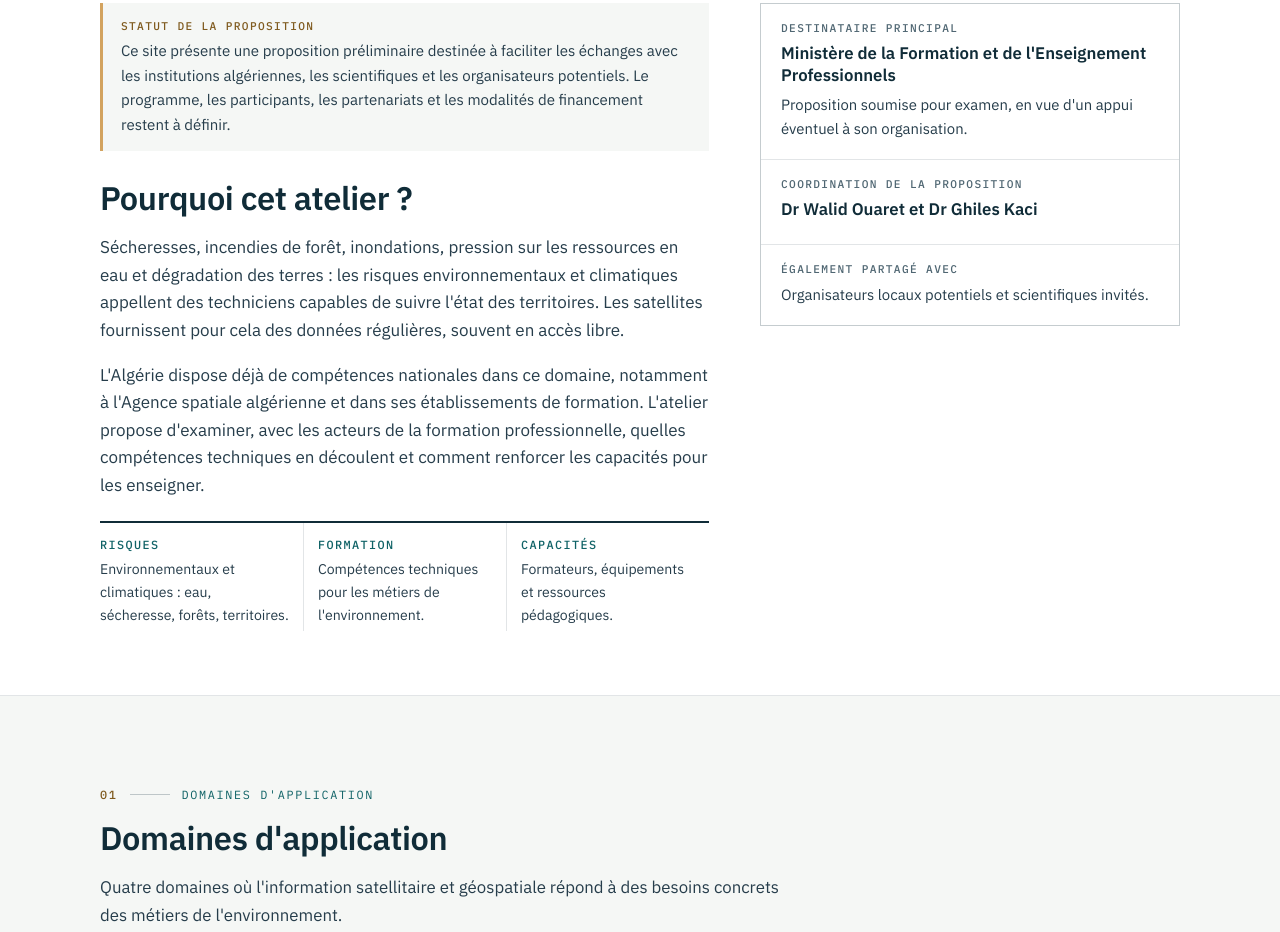
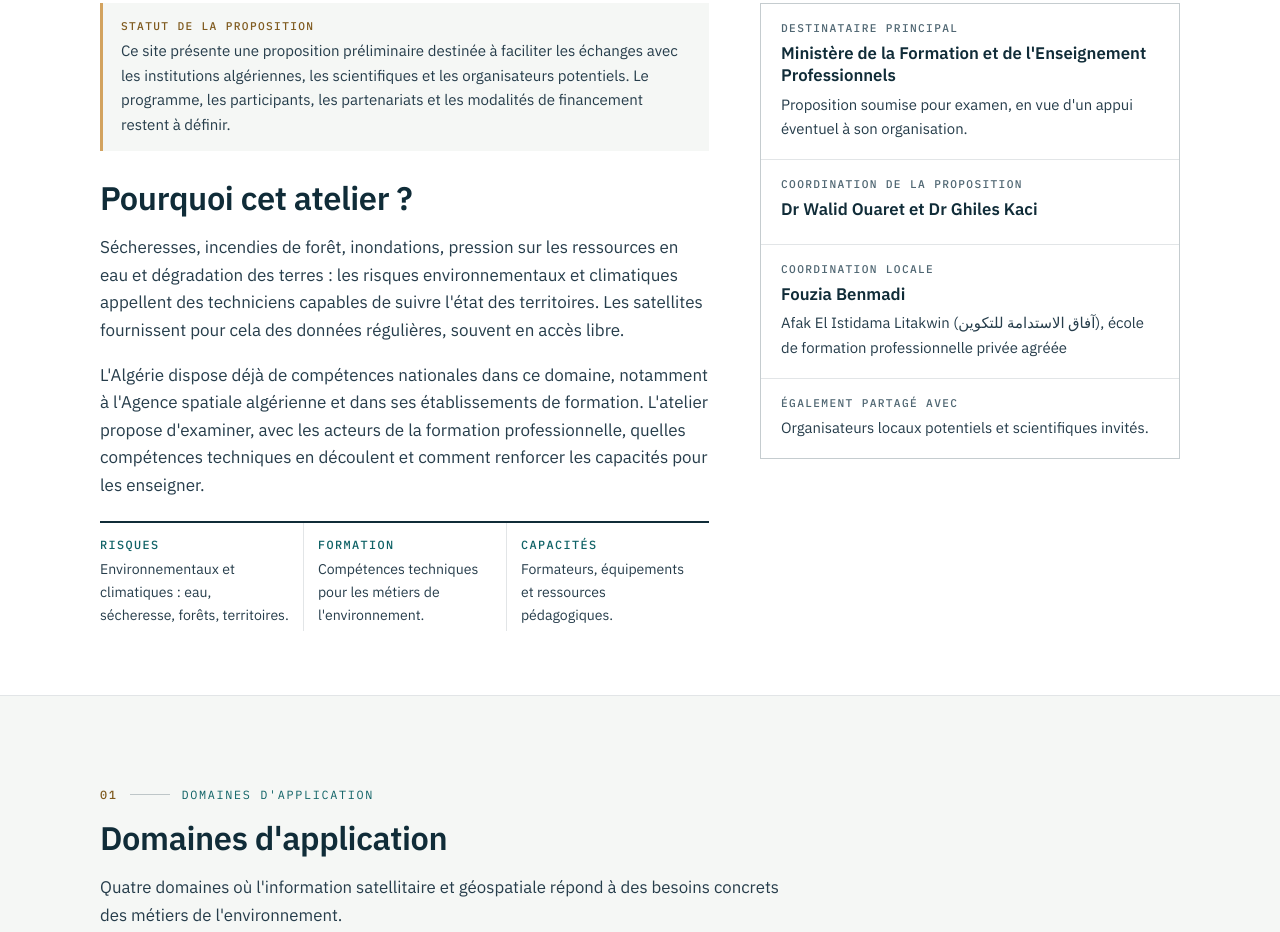
Before and after one commit to atelier-formation-eo-algerie/atelier-formation-eo-algerie.github.io, a plain HTML site: page docs/index.html in a window 1280 px wide. Shown: the part 989-1921 px from the top of the page. Drawn offline with Linux system fonts and the light colour scheme.

Commit message:
Coordination locale : Fouzia Benmadi (Afak El Istidama Litakwin)

```diff
--- a/docs/assets/js/main.js
+++ b/docs/assets/js/main.js
@@ -32,10 +32,12 @@
 
   /* ---------- Coordination ---------- */
   var coord = SITE.coordination || [];
+  var local = SITE.localCoordination || [];
   var contact = $("#contact");
   if (contact) {
-    coord.forEach(function (c) {
+    coord.concat(local.map(function (c) { return Object.assign({ role: "Coordination locale" }, c); })).forEach(function (c) {
       var dd = el("dd", { class: "coord" }, [el("strong", { text: c.name || "" })]);
+      if (c.role) dd.appendChild(el("span", { text: c.role }));
       if (c.institution) dd.appendChild(el("span", { text: c.institution }));
       if (c.email) dd.appendChild(el("a", { href: "mailto:" + c.email, text: c.email }));
       if (c.profile) dd.appendChild(ext("Profil institutionnel", c.profile));
@@ -44,6 +46,12 @@
   }
   $$("[data-coordination]").forEach(function (n) {
     if (coord.length) n.textContent = coord.map(function (c) { return c.name; }).join(" et ");
+  });
+  $$("[data-local-coordination]").forEach(function (n) {
+    if (!local.length) { n.hidden = true; return; }
+    var names = n.querySelector(".primary"), inst = n.querySelector("p:not(.primary)");
+    names.textContent = local.map(function (c) { return c.name; }).join(" et ");
+    inst.textContent = local.map(function (c) { return c.institution; }).filter(Boolean).join(" · ");
   });
 
   /* ---------- Programme ---------- */
--- a/docs/data/experts.js
+++ b/docs/data/experts.js
@@ -57,6 +57,17 @@ window.EXPERTS = [
     status: "Participation confirmée"
   },
   {
+    name: "Fouzia Benmadi",
+    role: "Coordination locale",
+    initials: "FB",
+    institution: "Afak El Istidama Litakwin (\u2068آفاق الاستدامة للتكوين\u2069), école de formation professionnelle privée agréée",
+    specialty: "Formation professionnelle ; relais local de la proposition en Algérie.",
+    profile: "",
+    photo: "assets/images/experts/benmadi.jpg",
+    photoCredit: "",
+    status: "Participation confirmée"
+  },
+  {
     name: "Dr Markus Enenkel",
     initials: "ME",
     institution: "Banque mondiale — programme de financement des risques de catastrophe (DRFIP)",
--- a/docs/data/site.js
+++ b/docs/data/site.js
@@ -29,6 +29,16 @@ window.SITE = {
     }
   ],
 
+  /* Coordination locale en Algérie. */
+  localCoordination: [
+    {
+      name: "Fouzia Benmadi",
+      institution: "Afak El Istidama Litakwin (\u2068آفاق الاستدامة للتكوين\u2069), école de formation professionnelle privée agréée",
+      email: "",
+      profile: ""
+    }
+  ],
+
   /* Date de dernière mise à jour (AAAA-MM-JJ). */
-  lastUpdated: "2026-11-19"
+  lastUpdated: "2026-11-20"
 };
--- a/docs/index.html
+++ b/docs/index.html
@@ -96,6 +96,11 @@
         <div>
           <h3>Coordination de la proposition</h3>
           <p class="primary" data-coordination>Dr Walid Ouaret et Dr Ghiles Kaci</p>
+        </div>
+        <div data-local-coordination>
+          <h3>Coordination locale</h3>
+          <p class="primary">Fouzia Benmadi</p>
+          <p>Afak El Istidama Litakwin (<bdi lang="ar">آفاق الاستدامة للتكوين</bdi>), école de formation professionnelle privée agréée</p>
         </div>
         <div>
           <h3>Également partagé avec</h3>
@@ -228,7 +233,7 @@
       <h2 id="titre-experts">Experts scientifiques</h2>
       <p class="lede">Scientifiques envisagés pour les présentations et les démonstrations. En juin 2024, plusieurs d'entre eux ont pris part à l'atelier « <a href="https://www.cread.dz/atelier-engaging-with-open-science-for-agriculture-using-nasa-climate-data/" target="_blank" rel="noopener">Engaging with Open Science for Agriculture Using NASA Climate Data</a> » organisé au CREAD, à Alger.</p>
     </header>
-    <p class="label">Experts pressentis — participations à confirmer, hors coordinateurs de la proposition.</p>
+    <p class="label">Experts pressentis — participations à confirmer, hors coordination de la proposition.</p>
     <ul class="people" id="people"></ul>
     <p class="photo-credit" id="photo-credits"></p>
   </div>
```
Also changed, not shown: docs/assets/images/experts/benmadi.jpg (added).
